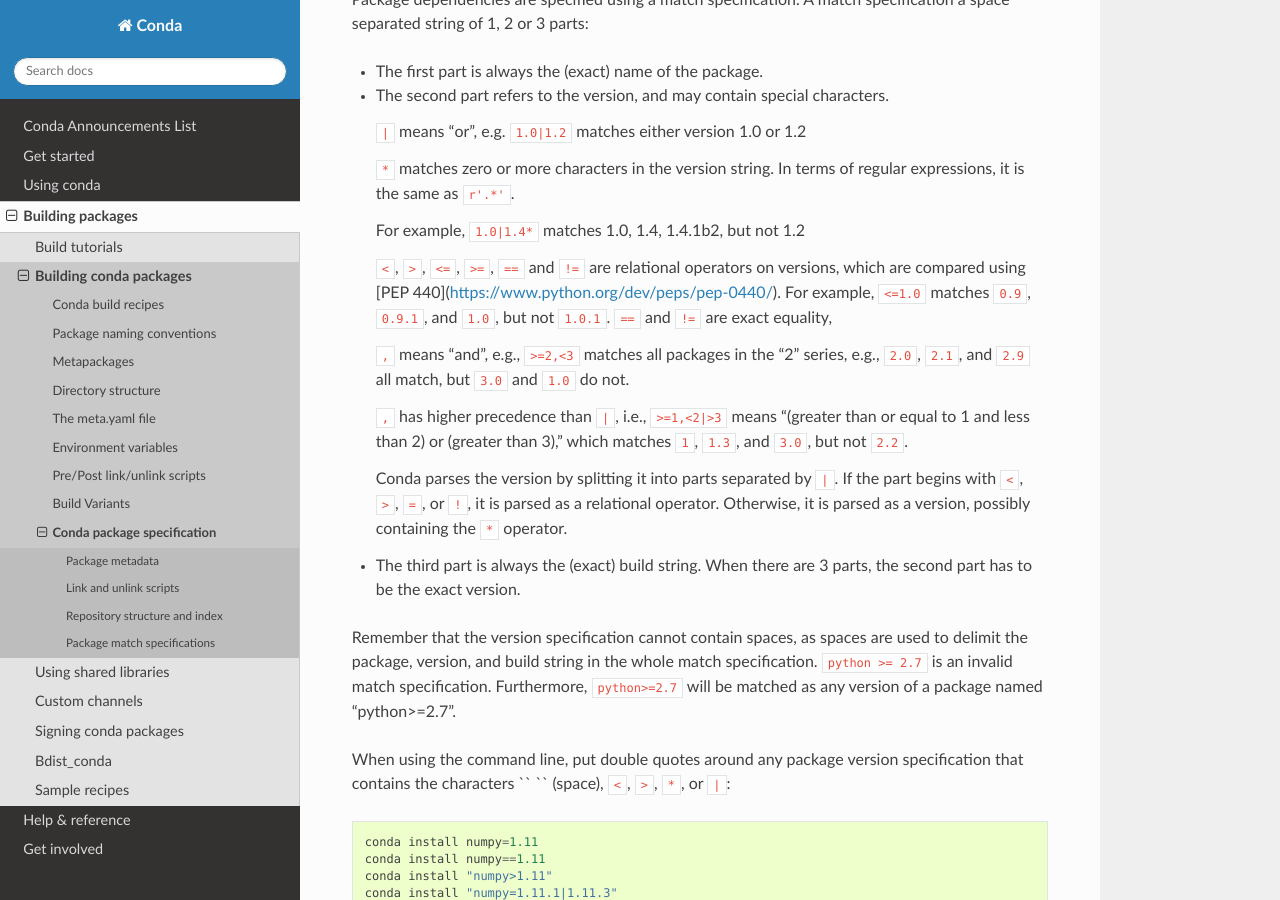
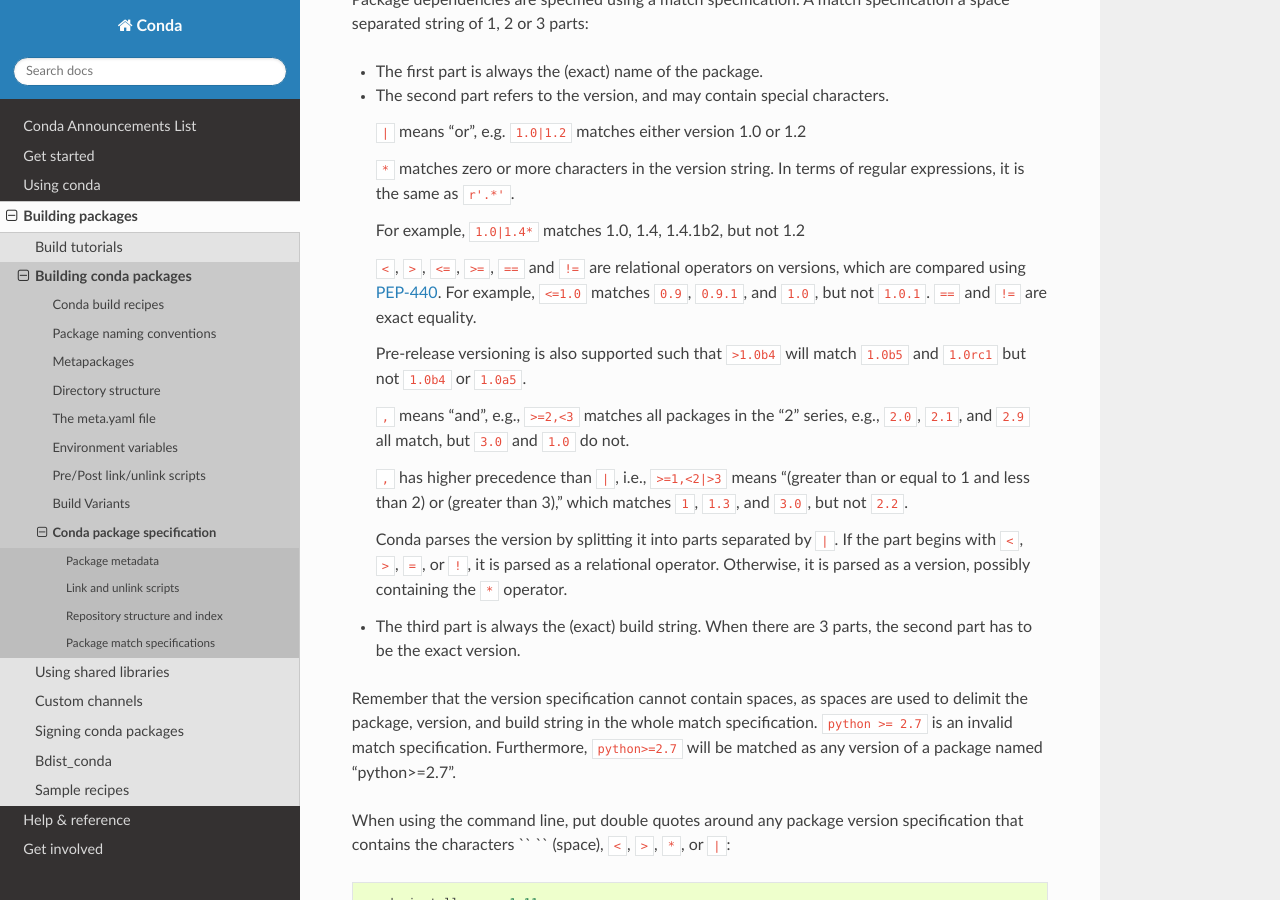
Before and after one commit to conda/conda-docs, a Sphinx documentation site: the page built from docs/source/spec.rst, in a window 1280 px wide and 900 px high, scrolled down 4454 px. Built offline with Sphinx 7.4.7 and the Read the Docs theme 2.0.0, drawn with Linux system fonts in a browser that asks for light colours.

Commit message:
Minor clarification regarding pre-release versioning

```diff
--- a/docs/source/spec.rst
+++ b/docs/source/spec.rst
@@ -224,10 +224,13 @@
   For example, ``1.0|1.4*``  matches 1.0, 1.4, 1.4.1b2, but not 1.2
 
   ``<``, ``>``, ``<=``, ``>=``, ``==`` and ``!=`` are relational operators on
-  versions, which are compared using [PEP
-  440](https://www.python.org/dev/peps/pep-0440/).  For example, ``<=1.0``
-  matches ``0.9``, ``0.9.1``, and ``1.0``, but not ``1.0.1``. ``==`` and
-  ``!=`` are exact equality,
+  versions, which are compared using
+  `PEP-440 <https://www.python.org/dev/peps/pep-0440/>`_.  For example, ``<=1.0``
+  matches ``0.9``, ``0.9.1``, and ``1.0``, but not ``1.0.1``. ``==`` and ``!=``
+  are exact equality.
+
+  Pre-release versioning is also supported such that ``>1.0b4`` will match
+  ``1.0b5`` and ``1.0rc1`` but not ``1.0b4`` or ``1.0a5``.
 
   ``,`` means "and", e.g., ``>=2,<3`` matches all packages in the "2" series,
   e.g., ``2.0``, ``2.1``, and ``2.9`` all match, but ``3.0`` and ``1.0`` do
```
